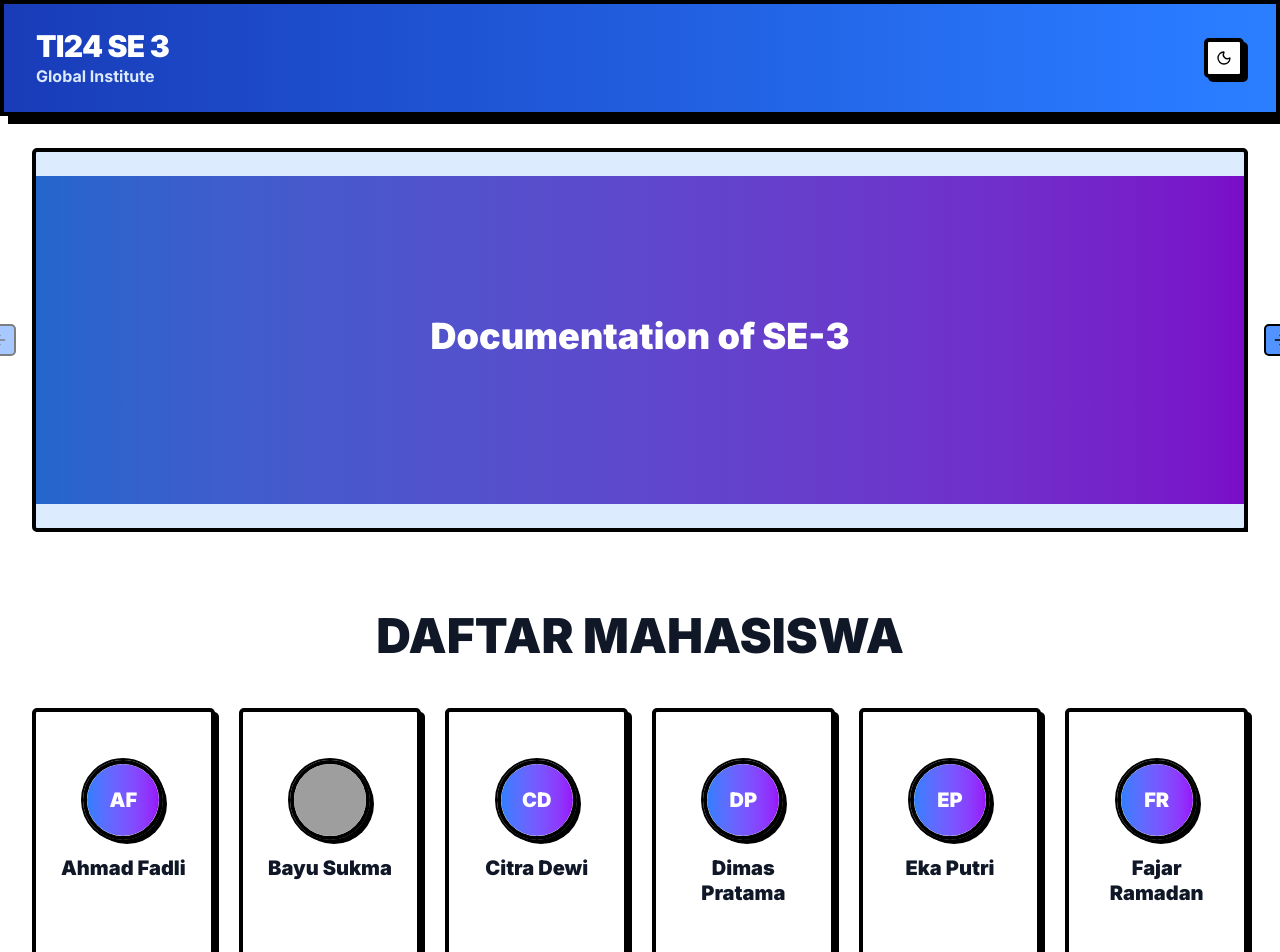
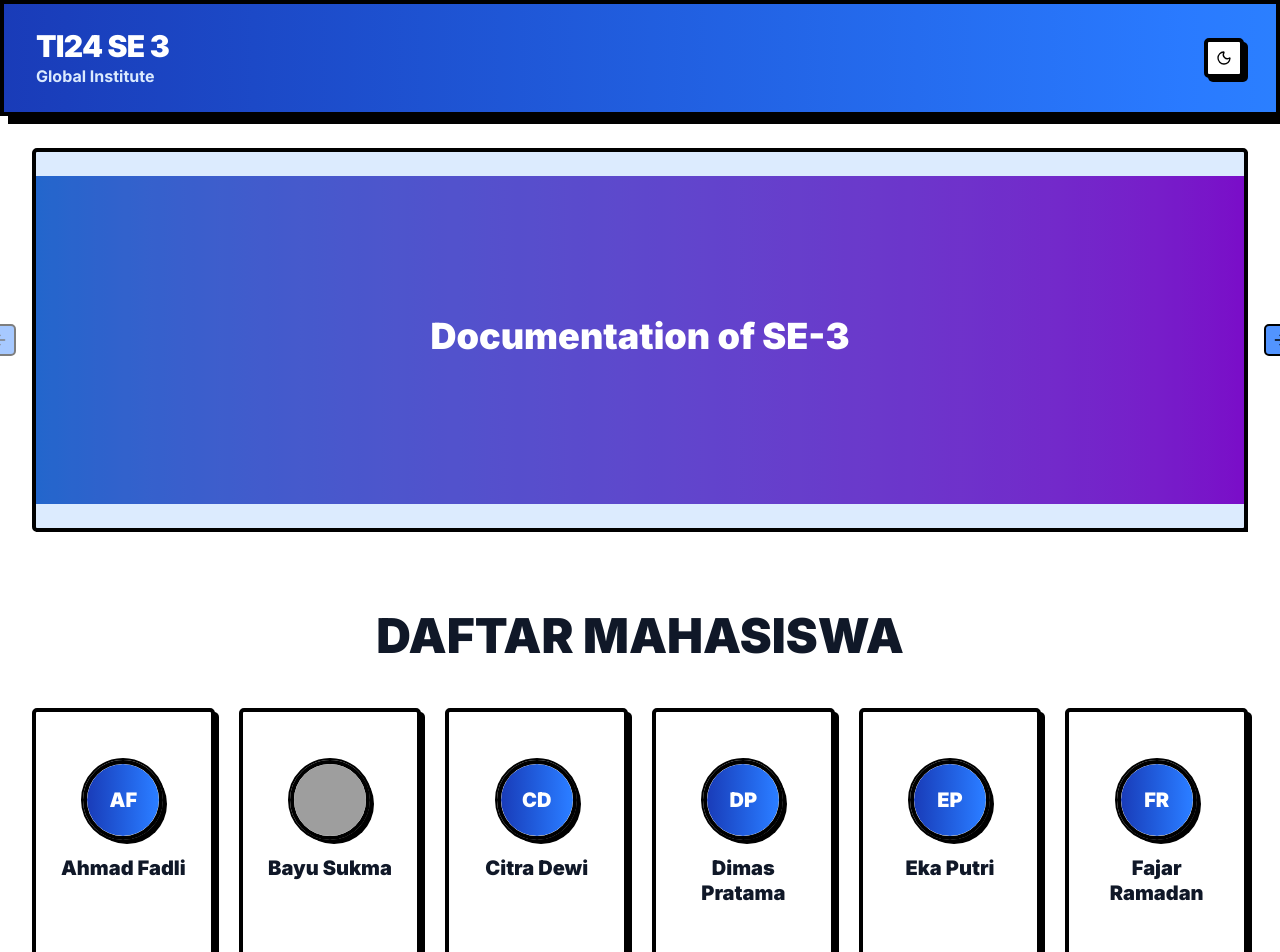
Before and after one commit to Codenames-Ren/class-homepage, a Next.js app: page / in a window 1280 px wide. Shown: the top 952 px of the page. Built offline with nearby package versions, Linux system fonts and the light colour scheme; grey boxes are pictures that could not be loaded.

Commit message:
mengganti warna card mahasiswa jika profilenya tidak ada gambar

```diff
--- a/src/components/StudentGrid.tsx
+++ b/src/components/StudentGrid.tsx
@@ -50,7 +50,7 @@ export default function StudentGrid() {
                 {student.avatar && (
                   <AvatarImage src={student.avatar} alt={student.name} />
                 )}
-                <AvatarFallback className="bg-gradient-to-r from-blue-500 to-purple-600 text-white font-black text-xl">
+                <AvatarFallback className="bg-gradient-to-r from-blue-800 to-blue-500 text-white font-black text-xl">
                   {student.initial}
                 </AvatarFallback>
               </Avatar>
```
